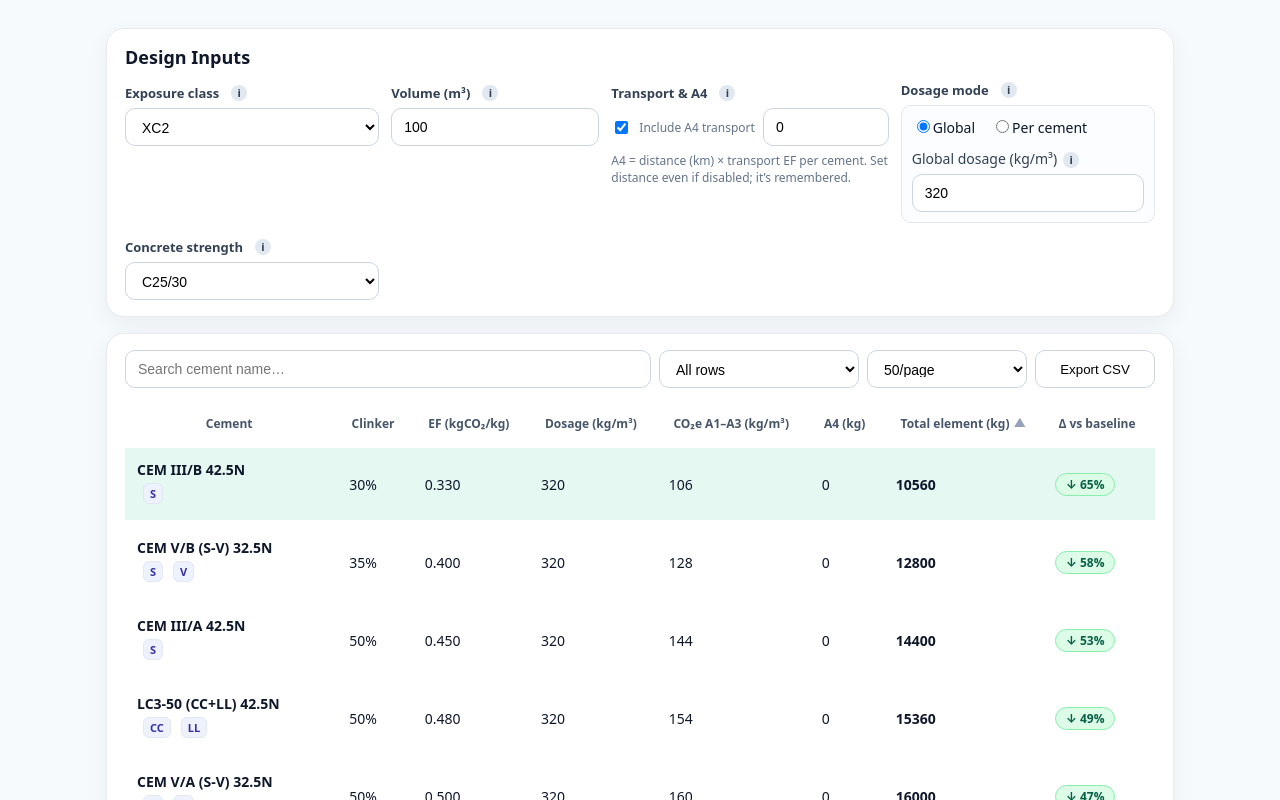
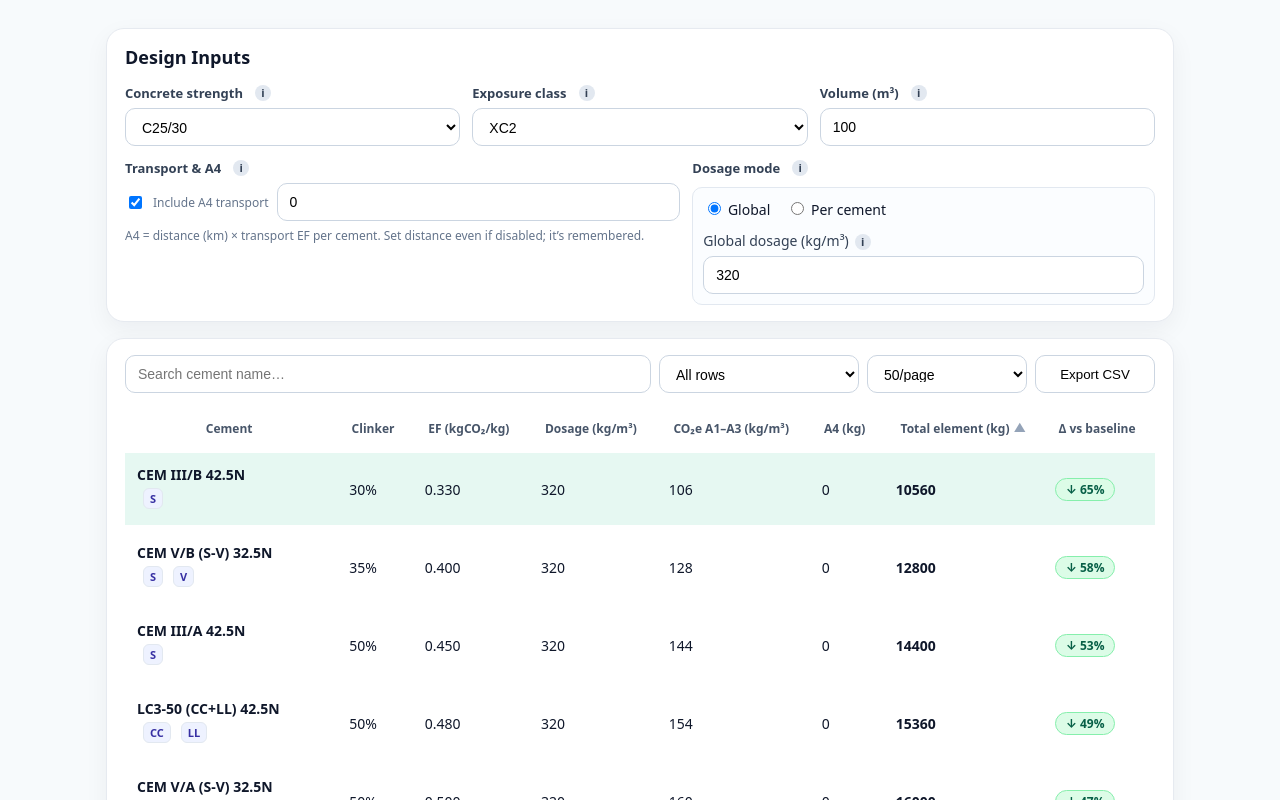
Before and after one commit to MarioSorgente/cement-lca, a Next.js app: page / in a window 1280 px wide. Shown: the top 800 px of the page. Built offline with nearby package versions, Linux system fonts and the light colour scheme.

Commit message:
Update Inputs.tsx

```diff
--- a/components/Inputs.tsx
+++ b/components/Inputs.tsx
@@ -1,27 +1,17 @@
-import { useState } from 'react'
 import { InputsState } from '../lib/types'
 import { getDefaultDosage } from '../lib/dosage'
+import Tooltip from './Tooltip'
 
-function Info({ text }: { text: string }) {
-  const [open, setOpen] = useState(false)
-  return (
-    <span
-      className="tooltip-wrapper"
-      onMouseEnter={() => setOpen(true)}
-      onMouseLeave={() => setOpen(false)}
-      aria-label={text}
-    >
-      <span className="tooltip-icon">i</span>
-      {open && <span className="tooltip-box tooltip-right">{text}</span>}
-    </span>
-  )
+type Props = {
+  state: InputsState
+  setState: (s: InputsState) => void
 }
 
 const strengthOptions: InputsState['concreteStrength'][] = [
   'C20/25','C25/30','C30/37','C35/45','C40/50','C45/55','C50/60'
 ]
 
-const exposureOptions = [
+const exposureOptions: InputsState['exposureClass'][] = [
   'XC1','XC2','XC3','XC4',
   'XD1','XD2','XD3',
   'XS1','XS2','XS3',
@@ -29,20 +19,46 @@ const exposureOptions = [
   'XA2','XA3'
 ]
 
-export default function Inputs({ state, setState }: { state: InputsState; setState: (s: InputsState) => void }) {
+export default function Inputs({ state, setState }: Props) {
   const perCement = state.dosageMode === 'perCement'
 
   return (
     <div className="card" style={{ marginBottom: 16 }}>
       <h2 style={{ fontSize: 18, fontWeight: 700, marginTop: 0, marginBottom: 12 }}>Design Inputs</h2>
 
-      {/* Row 1 */}
-      <div className="inputs-grid">
+      {/* ROW 1 — Concrete strength | Exposure class | Volume */}
+      <div
+        className="grid"
+        style={{
+          gridTemplateColumns: '1fr 1fr 1fr',
+          gap: 12,
+          alignItems: 'start',
+          marginBottom: 10,
+        }}
+      >
+        {/* Concrete strength */}
+        <div>
+          <label className="label">
+            Concrete strength
+            <Tooltip text="Used to auto-fill a sensible global binder dosage. You can tweak it." />
+          </label>
+          <select
+            className="select"
+            value={state.concreteStrength}
+            onChange={(e) => {
+              const v = e.target.value as InputsState['concreteStrength']
+              setState({ ...state, concreteStrength: v, globalDosage: getDefaultDosage(v) })
+            }}
+          >
+            {strengthOptions.map(o => <option key={o} value={o}>{o}</option>)}
+          </select>
+        </div>
+
         {/* Exposure class */}
         <div>
           <label className="label">
             Exposure class
-            <Info text="Durability class (EN 206), e.g., XC3. Used to flag exposure compatibility of each cement." />
+            <Tooltip text="Durability class (EN 206), e.g., XC3. Used to flag exposure compatibility of each cement." />
           </label>
           <select
             className="select"
@@ -57,7 +73,7 @@ export default function Inputs({ state, setState }: { state: InputsState; setSta
         <div>
           <label className="label">
             Volume (m³)
-            <Info text="Concrete element volume in cubic meters. Scales the total embodied carbon (A1–A3 and optional A4)." />
+            <Tooltip text="Concrete element volume in cubic meters. Scales the total embodied carbon (A1–A3 and optional A4)." />
           </label>
           <input
             type="number"
@@ -67,13 +83,24 @@ export default function Inputs({ state, setState }: { state: InputsState; setSta
             onChange={(e) => setState({ ...state, volumeM3: Number(e.target.value) || 0 })}
           />
         </div>
+      </div>
 
+      {/* ROW 2 — Transport & A4 | Dosage mode */}
+      <div
+        className="grid"
+        style={{
+          gridTemplateColumns: '1.2fr 1fr', // transport slightly wider; dosage fits nicely
+          gap: 12,
+          alignItems: 'start',
+        }}
+      >
         {/* Transport & A4 */}
         <div>
           <label className="label">
             Transport & A4
-            <Info text="A4 = distance (km) × transport EF per cement. Set distance even if disabled; it's remembered." />
+            <Tooltip text="A4 = distance (km) × transport EF per cement. Set distance even if disabled; it’s remembered." />
           </label>
+
           <div className="grid" style={{ gridTemplateColumns: 'auto 1fr', alignItems: 'center', gap: 8 }}>
             <label className="small" style={{ display: 'inline-flex', alignItems: 'center', gap: 8 }}>
               <input
@@ -83,6 +110,7 @@ export default function Inputs({ state, setState }: { state: InputsState; setSta
               />
               Include A4 transport
             </label>
+
             <input
               type="number"
               min={0}
@@ -92,16 +120,17 @@ export default function Inputs({ state, setState }: { state: InputsState; setSta
               onChange={(e) => setState({ ...state, distanceKm: Number(e.target.value) || 0 })}
             />
           </div>
+
           <p className="small" style={{ marginTop: 6 }}>
             A4 = distance (km) × transport EF per cement. Set distance even if disabled; it’s remembered.
           </p>
         </div>
 
-        {/* Dosage mode group with radios + global dosage */}
+        {/* Dosage mode */}
         <div>
-          <label className="label" style={{ display: 'flex', alignItems: 'center' }}>
+          <label className="label">
             Dosage mode
-            <Info text="Choose global dosage for all cements, or per-cement overrides in the table." />
+            <Tooltip text="Choose global dosage for all cements, or per-cement overrides in the table." />
           </label>
 
           <div className="input-group">
@@ -113,7 +142,7 @@ export default function Inputs({ state, setState }: { state: InputsState; setSta
                   checked={state.dosageMode === 'global'}
                   onChange={() => setState({ ...state, dosageMode: 'global' })}
                 />
-                Global
+                {' '}Global
               </label>
               <label>
                 <input
@@ -122,14 +151,14 @@ export default function Inputs({ state, setState }: { state: InputsState; setSta
                   checked={state.dosageMode === 'perCement'}
                   onChange={() => setState({ ...state, dosageMode: 'perCement' })}
                 />
-                Per cement
+                {' '}Per cement
               </label>
             </div>
 
             <div>
               <label className="label" style={{ marginBottom: 6 }}>
                 Global dosage (kg/m³)
-                <Info text="Applied when Dosage mode = Global. When Per-cement, change dosage in the table below." />
+                <Tooltip text="Applied when Dosage mode = Global. When Per-cement, change dosage in the table below." />
               </label>
               <input
                 type="number"
@@ -143,27 +172,6 @@ export default function Inputs({ state, setState }: { state: InputsState; setSta
           </div>
         </div>
       </div>
-
-      {/* Row 2 */}
-      <div className="inputs-grid" style={{ marginTop: 12 }}>
-        {/* Concrete strength */}
-        <div>
-          <label className="label">
-            Concrete strength
-            <Info text="Used to auto-fill a sensible global binder dosage. You can tweak it." />
-          </label>
-          <select
-            className="select"
-            value={state.concreteStrength}
-            onChange={(e) => {
-              const v = e.target.value as InputsState['concreteStrength']
-              setState({ ...state, concreteStrength: v, globalDosage: getDefaultDosage(v) })
-            }}
-          >
-            {strengthOptions.map(o => <option key={o} value={o}>{o}</option>)}
-          </select>
-        </div>
-      </div>
     </div>
   )
 }
```
